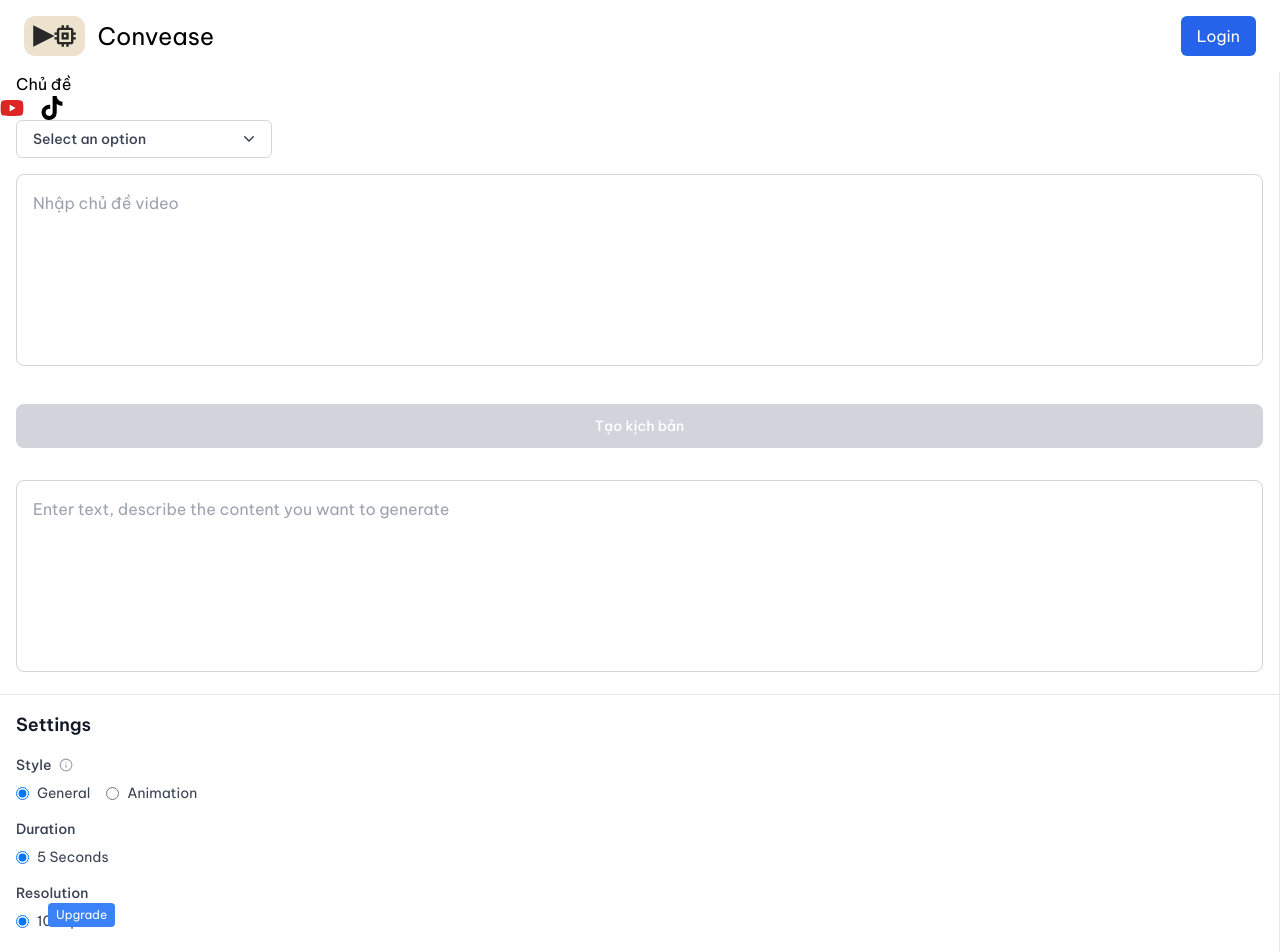
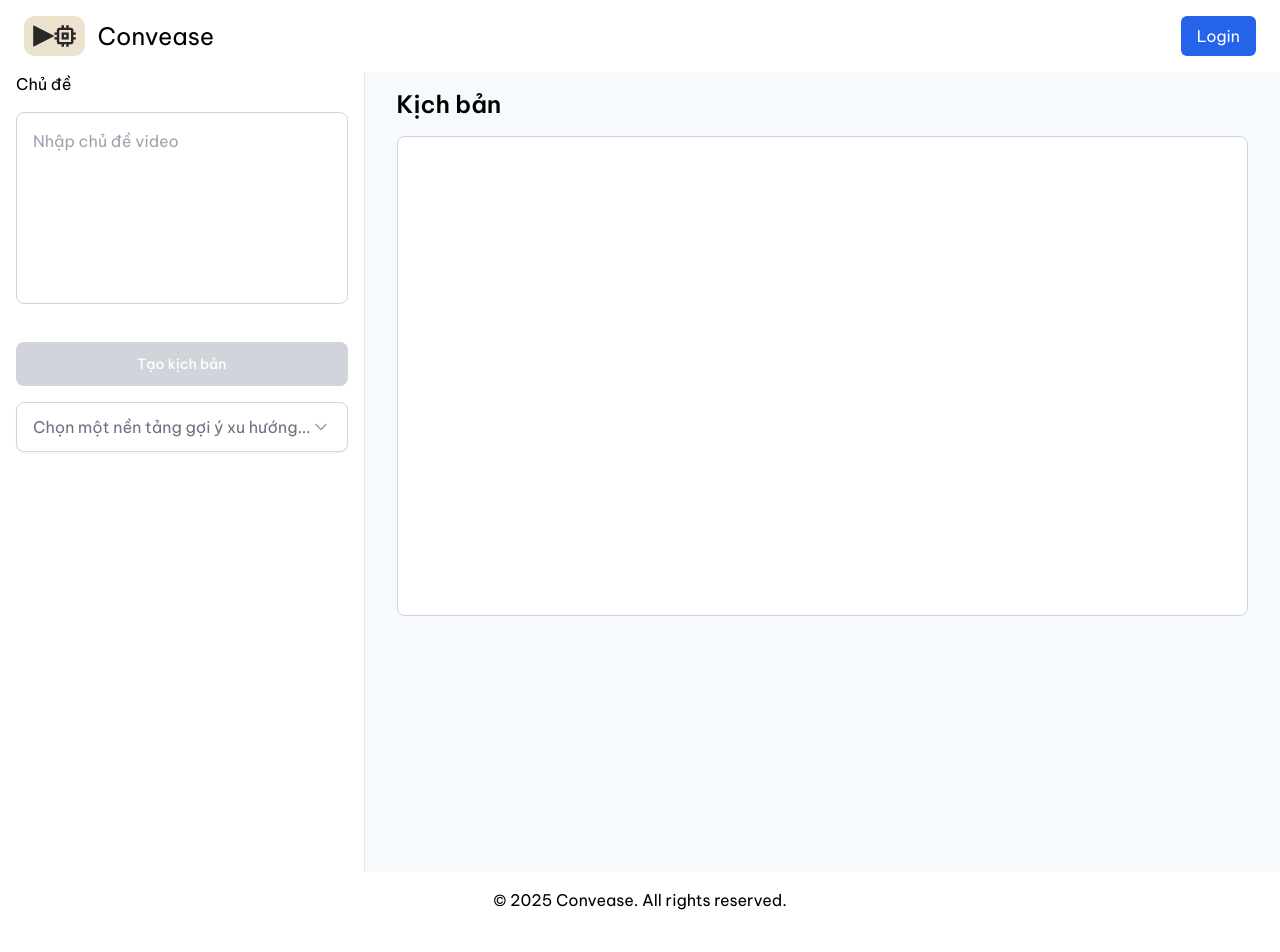
Before and after one commit to quanphantien/Video-generator-project, a React (Create React App) app in the folder frontend/: page /text-to-video in a window 1280 px wide. Shown: the top 952 px of the page. After the commit the page ends 928 px from the top, so only its background shows below. Built offline with nearby package versions, Linux system fonts and the light colour scheme; a web font is replaced by a local one.

Commit message:
show the trend topics

```diff
--- a/frontend/src/components/Dropdown.jsx
+++ b/frontend/src/components/Dropdown.jsx
@@ -1,58 +1,97 @@
-import React, { useState } from 'react';
-import axios from 'axios';
-const Dropdown = () => {
-  const options = ['Youtube', 'Tiktok', 'Google'];
-  const [selected, setSelected] = useState('');
+import React, { useState, useRef, useEffect } from 'react';
+import { ChevronDown } from 'lucide-react';
+
+const Dropdown = ({
+  options = [],
+  placeholder = "Chọn một tùy chọn...",
+  onSelect = () => {},
+  defaultValue = null,
+  disabled = false,
+  className = ""
+}) => {
   const [isOpen, setIsOpen] = useState(false);
-  const [loading, setLoading] = useState(false);
+  const [selectedOption, setSelectedOption] = useState(defaultValue);
+  const dropdownRef = useRef(null);
 
-  const handleSelect = async (option) => {
-    setLoading(true);
-    if(option=== 'Youtube') {
-      const response = await axios.get(`${process.env.REACT_APP_CONVEASE_API_BASE_URL}go-trends/youtube-trending`);}
-        // setSelected(response);}
+  // Đóng dropdown khi click bên ngoài
+  useEffect(() => {
+    const handleClickOutside = (event) => {
+      if (dropdownRef.current && !dropdownRef.current.contains(event.target)) {
+        setIsOpen(false);
+      }
+    };
+
+    document.addEventListener('mousedown', handleClickOutside);
+    return () => {
+      document.removeEventListener('mousedown', handleClickOutside);
+    };
+  }, []);
+
+  const handleToggle = () => {
+    if (!disabled) {
+      setIsOpen(!isOpen);
+    }
+  };
+
+  const handleSelect = (option) => {
+    if(option.onClick) {
+      option.onClick();
+    }
     setIsOpen(false);
+    onSelect(option);
   };
 
   return (
-    <div className="relative inline-block text-left w-64">
-      <div>
-        <button
-          onClick={() => setIsOpen(!isOpen)}
-          className="inline-flex justify-between w-full rounded-md border border-gray-300 bg-white px-4 py-2 text-sm font-medium text-gray-700 hover:bg-gray-50"
-        >
-          {selected || 'Select an option'}
-          <svg
-            className="w-5 h-5 ml-2 -mr-1"
-            viewBox="0 0 20 20"
-            fill="currentColor"
-          >
-            <path
-              fillRule="evenodd"
-              d="M5.23 7.21a.75.75 0 011.06.02L10 10.939l3.71-3.71a.75.75 0 111.06 1.06l-4.24 4.25a.75.75 0 01-1.06 0l-4.25-4.25a.75.75 0 01.02-1.06z"
-              clipRule="evenodd"
-            />
-          </svg>
-        </button>
-      </div>
+    <div className={`relative inline-block w-full ${className}`} ref={dropdownRef}>
+      {/* Dropdown Button */}
+      <button
+        type="button"
+        onClick={handleToggle}
+        disabled={disabled}
+        className={`
+          w-full px-4 py-3 text-left bg-white border border-gray-300 rounded-lg shadow-sm
+          hover:border-gray-400 focus:outline-none focus:ring-2 focus:ring-blue-500 focus:border-blue-500
+          transition-all duration-200 ease-in-out
+          ${disabled ? 'bg-gray-100 cursor-not-allowed text-gray-400' : 'cursor-pointer'}
+          ${isOpen ? 'border-blue-500 ring-2 ring-blue-500' : ''}
+        `}
+      >
+        <div className="flex items-center justify-between">
+          <span className={selectedOption ? 'text-gray-900' : 'text-gray-500'}>
+            {selectedOption ? selectedOption.label : placeholder}
+          </span>
+          <ChevronDown
+            className={`w-5 h-5 text-gray-400 transition-transform duration-200 ${
+              isOpen ? 'rotate-180' : ''
+            }`}
+          />
+        </div>
+      </button>
 
+      {/* Dropdown Menu */}
       {isOpen && (
-        <div className="absolute mt-2 w-full rounded-md bg-white shadow-lg z-10">
-          <div className="py-1">
-            {options.map((option) => (
-              <button
-                key={option}
-                onClick={() => handleSelect(option)}
-                className="block w-full text-left px-4 py-2 text-sm text-gray-700 hover:bg-gray-100"
-              >
-                {option}
-              </button>
-            ))}
+        <div className="absolute z-50 w-full mt-1 bg-white border border-gray-300 rounded-lg shadow-lg animate-in fade-in-0 zoom-in-95 duration-100">
+          <div className="py-1 max-h-60 overflow-auto">
+            {options.length === 0 ? (
+              <div className="px-4 py-2 text-gray-500 text-sm">
+                Không có tùy chọn nào
+              </div>
+            ) : (
+              options.map((option, index) => (
+                <button
+                  key={option.value || index}
+                  type="button"
+                  onClick={option.onClick || (() => handleSelect(option))}
+                  className="w-full px-4 py-2 text-left hover:bg-gray-100 focus:bg-gray-100 focus:outline-none transition-colors duration-150 text-gray-900"
+                >
+                  {option.label}
+                </button>
+              ))
+            )}
           </div>
         </div>
       )}
     </div>
   );
 };
-
 export default Dropdown;
--- /dev/null
+++ b/frontend/src/components/DropdownTrendSource.jsx
@@ -0,0 +1,58 @@
+import React, { useState } from 'react';
+import axios from 'axios';
+const Dropdown = () => {
+  const options = ['Youtube', 'Tiktok', 'Google'];
+  const [selected, setSelected] = useState('');
+  const [isOpen, setIsOpen] = useState(false);
+  const [loading, setLoading] = useState(false);
+
+  const handleSelect = async (option) => {
+    setLoading(true);
+    if(option=== 'Youtube') {
+      const response = await axios.get(`${process.env.REACT_APP_CONVEASE_API_BASE_URL}go-trends/youtube-trending`);}
+        // setSelected(response);}
+    setIsOpen(false);
+  };
+
+  return (
+    <div className="relative inline-block text-left w-64">
+      <div>
+        <button
+          onClick={() => setIsOpen(!isOpen)}
+          className="inline-flex justify-between w-full rounded-md border border-gray-300 bg-white px-4 py-2 text-sm font-medium text-gray-700 hover:bg-gray-50"
+        >
+          {selected || 'Select an option'}
+          <svg
+            className="w-5 h-5 ml-2 -mr-1"
+            viewBox="0 0 20 20"
+            fill="currentColor"
+          >
+            <path
+              fillRule="evenodd"
+              d="M5.23 7.21a.75.75 0 011.06.02L10 10.939l3.71-3.71a.75.75 0 111.06 1.06l-4.24 4.25a.75.75 0 01-1.06 0l-4.25-4.25a.75.75 0 01.02-1.06z"
+              clipRule="evenodd"
+            />
+          </svg>
+        </button>
+      </div>
+
+      {isOpen && (
+        <div className="absolute mt-2 w-full rounded-md bg-white shadow-lg z-10">
+          <div className="py-1">
+            {options.map((option) => (
+              <button
+                key={option}
+                onClick={() => handleSelect(option)}
+                className="block w-full text-left px-4 py-2 text-sm text-gray-700 hover:bg-gray-100"
+              >
+                {option}
+              </button>
+            ))}
+          </div>
+        </div>
+      )}
+    </div>
+  );
+};
+
+export default Dropdown;
--- a/frontend/src/pages/VideoGenerationInterface.jsx
+++ b/frontend/src/pages/VideoGenerationInterface.jsx
@@ -2,6 +2,7 @@ import React, { useState } from 'react';
 import { ChevronLeft, Bell, Info, Play } from 'lucide-react';
 import axios from 'axios';
 import { FaYoutube, FaTiktok } from 'react-icons/fa';
+import DropdownTrendSource from '../components/DropdownTrendSource';
 import Dropdown from '../components/Dropdown';
 
 export default function VideoGenerationInterface() {
@@ -13,8 +14,31 @@ export default function VideoGenerationInterface() {
   const [proMode, setProMode] = useState(true);
   const [style, setStyle] = useState('General');
   const [duration, setDuration] = useState('5 Seconds');
+  const [trendTopics, setTrendTopics] = useState([]);
 
   const tabs = ['Reference to Video', 'Image to Video', 'Text to Video'];
+
+  const youtubeHandleClick = () => {
+    const fetchYoutubeTrends = async () => {
+      try {
+        const response = await axios.get(`${process.env.REACT_APP_CONVEASE_API_BASE_URL}go-trends/youtube-trending`);
+        setTrendTopics(response.data);
+        console.log('Youtube trends fetched:', response.data);
+      } catch (error) {
+        console.error('Error fetching YouTube trends:', error);
+      }
+    }
+    fetchYoutubeTrends();
+    console.log(trendTopics);
+  };
+
+
+  const options = [
+    { label: 'Youtube', value: 'youtube', onClick: youtubeHandleClick },
+    { label: 'Tiktok', value: 'tiktok' },
+    { label: 'Google', value: 'google' },
+  ];
+
   const handleCreate = () => {
     setProcessing(true);
     // Simulate processing
@@ -42,22 +66,14 @@ export default function VideoGenerationInterface() {
 
   return (
     <div className="min-h-screen bg-gray-50 flex">
-      <div className="bg-white border-r border-gray-200 flex flex-col w-full">
+      <div className="bg-white border-r border-gray-200 flex flex-col ">
         <div  className="px-4 flex items-center justify-between">
           Chủ đề
         </div>
         <div className="flex gap-4">
-      <a target="_blank" rel="noopener noreferrer">
-        <FaYoutube className="text-red-600 text-2xl hover:opacity-80" />
-      </a>
-      <a target="_blank" rel="noopener noreferrer">
-        <FaTiktok className="text-black text-2xl hover:opacity-80" />
-      </a>
     </div>
-    <div className ="px-4">
-    <Dropdown />
-    </div>
-        <div className="p-4 flex-1">
+
+        <div className="p-4">
           <textarea
             value={topicInput}
             onChange={(e) => setTopicInput(e.target.value)}
@@ -65,6 +81,7 @@ export default function VideoGenerationInterface() {
             className="w-full h-48 p-4 border border-gray-300 rounded-lg resize-none focus:outline-none focus:ring-2 focus:ring-blue-500 focus:border-transparent"
           />
           </div>
+
           <div  className="p-4">
            <button
             onClick={handleTopicSubmit}
@@ -74,98 +91,41 @@ export default function VideoGenerationInterface() {
             {scriptProcessing ? 'Đang xử lý...' : 'Tạo kịch bản'}
           </button>
         </div>
+                  <div className ="px-4">
+            <Dropdown
+            options={options}
+            placeholder="Chọn một nền tảng gợi ý xu hướng..."
+            // onSelect={(option) => console.log('Selected:', option)}
+          />
+          </div>
+          <div className="grid gap-4 grid-cols-1 ">
+        {trendTopics.map((topic, index) => (
+          <div
+            key={index}
+            className="bg-white rounded-xl shadow-md hover:shadow-lg transition-all duration-300 p-6 border border-gray-100 hover:border-blue-200 group cursor-pointer"
+          >
+            {topic}
+          </div>
+        ))}
+
+
+        </div>
         {/* Input Section */}
-        <div className="p-4 flex-1">
+        {/* Settings */}
+      </div>
+      <div className="flex-1 p-4 bg-gray-100">
+        <span className="px-4 text-2xl font-semibold mb-4 flex items-center gap-2">
+          Kịch bản
+        </span>
+        <div className="px-4 flex-1">
           <textarea
             value={scriptInput}
             onChange={(e) => setScriptInput(e.target.value)}
-            placeholder="Enter text, describe the content you want to generate"
-            className="w-full h-48 p-4 border border-gray-300 rounded-lg resize-none focus:outline-none focus:ring-2 focus:ring-blue-500 focus:border-transparent"
+            placeholder=""
+            className="w-full h-[60vh] p-4 border border-gray-300 rounded-lg resize-none focus:outline-none focus:ring-2 focus:ring-blue-500 focus:border-transparent"
           />
-
         </div>
 
-        {/* Settings */}
-        <div className="p-4 border-t border-gray-200">
-          <h3 className="text-lg font-semibold text-gray-900 mb-4">Settings</h3>
-
-          {/* Style */}
-          <div className="mb-4">
-            <div className="flex items-center gap-2 mb-2">
-              <span className="text-sm font-medium text-gray-700">Style</span>
-              <Info size={14} className="text-gray-400" />
-            </div>
-            <div className="flex gap-4">
-              <label className="flex items-center gap-2">
-                <input
-                  type="radio"
-                  name="style"
-                  value="General"
-                  checked={style === 'General'}
-                  onChange={(e) => setStyle(e.target.value)}
-                  className="text-blue-600"
-                />
-                <span className="text-sm text-gray-700">General</span>
-              </label>
-              <label className="flex items-center gap-2">
-                <input
-                  type="radio"
-                  name="style"
-                  value="Animation"
-                  checked={style === 'Animation'}
-                  onChange={(e) => setStyle(e.target.value)}
-                  className="text-blue-600"
-                />
-                <span className="text-sm text-gray-700">Animation</span>
-              </label>
-            </div>
-          </div>
-
-          {/* Duration */}
-          <div className="mb-4">
-            <span className="text-sm font-medium text-gray-700 block mb-2">Duration</span>
-            <label className="flex items-center gap-2">
-              <input
-                type="radio"
-                name="duration"
-                value="5 Seconds"
-                checked={duration === '5 Seconds'}
-                onChange={(e) => setDuration(e.target.value)}
-                className="text-blue-600"
-              />
-              <span className="text-sm text-gray-700">5 Seconds</span>
-            </label>
-          </div>
-
-          {/* Resolution */}
-          <div className="mb-6">
-            <span className="text-sm font-medium text-gray-700 block mb-2">Resolution</span>
-            <div className="relative">
-              <label className="flex items-center gap-2">
-                <input
-                  type="radio"
-                  name="resolution"
-                  value="1080p"
-                  defaultChecked
-                  className="text-blue-600"
-                />
-                <span className="text-sm text-gray-700">1080p</span>
-              </label>
-              <span className="absolute -top-2 left-8 bg-blue-500 text-white text-xs px-2 py-1 rounded">
-                Upgrade
-              </span>
-            </div>
-          </div>
-
-          {/* Create Button */}
-          <button
-            onClick={handleCreate}
-            disabled={!scriptInput.trim() || processing}
-            className="w-full bg-blue-600 hover:bg-blue-700 disabled:bg-gray-300 disabled:cursor-not-allowed text-white py-3 px-6 rounded-lg text-sm font-medium transition-colors"
-          >
-            {processing ? 'Processing...' : 'Create'}
-          </button>
-        </div>
       </div>
     </div>
   );
```
